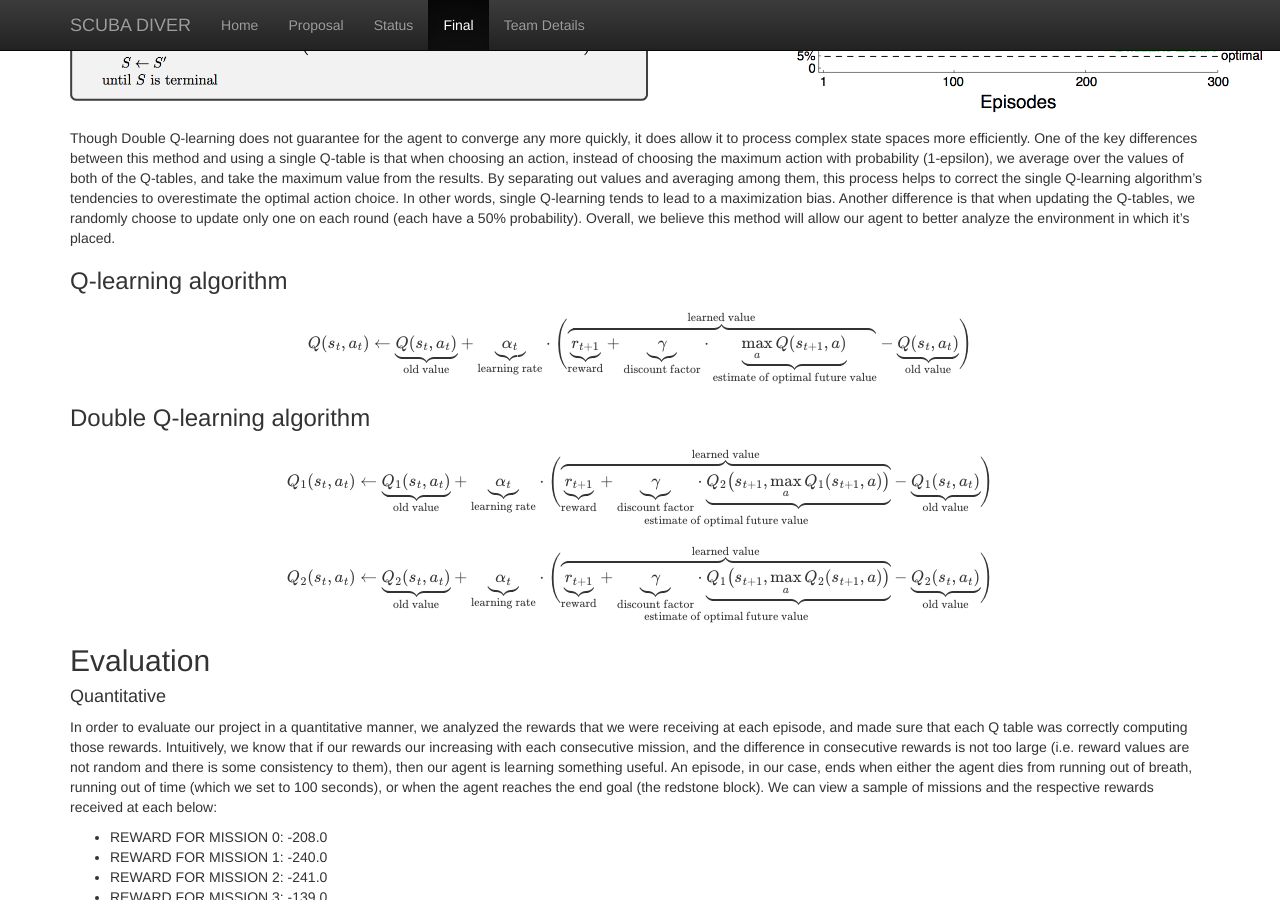
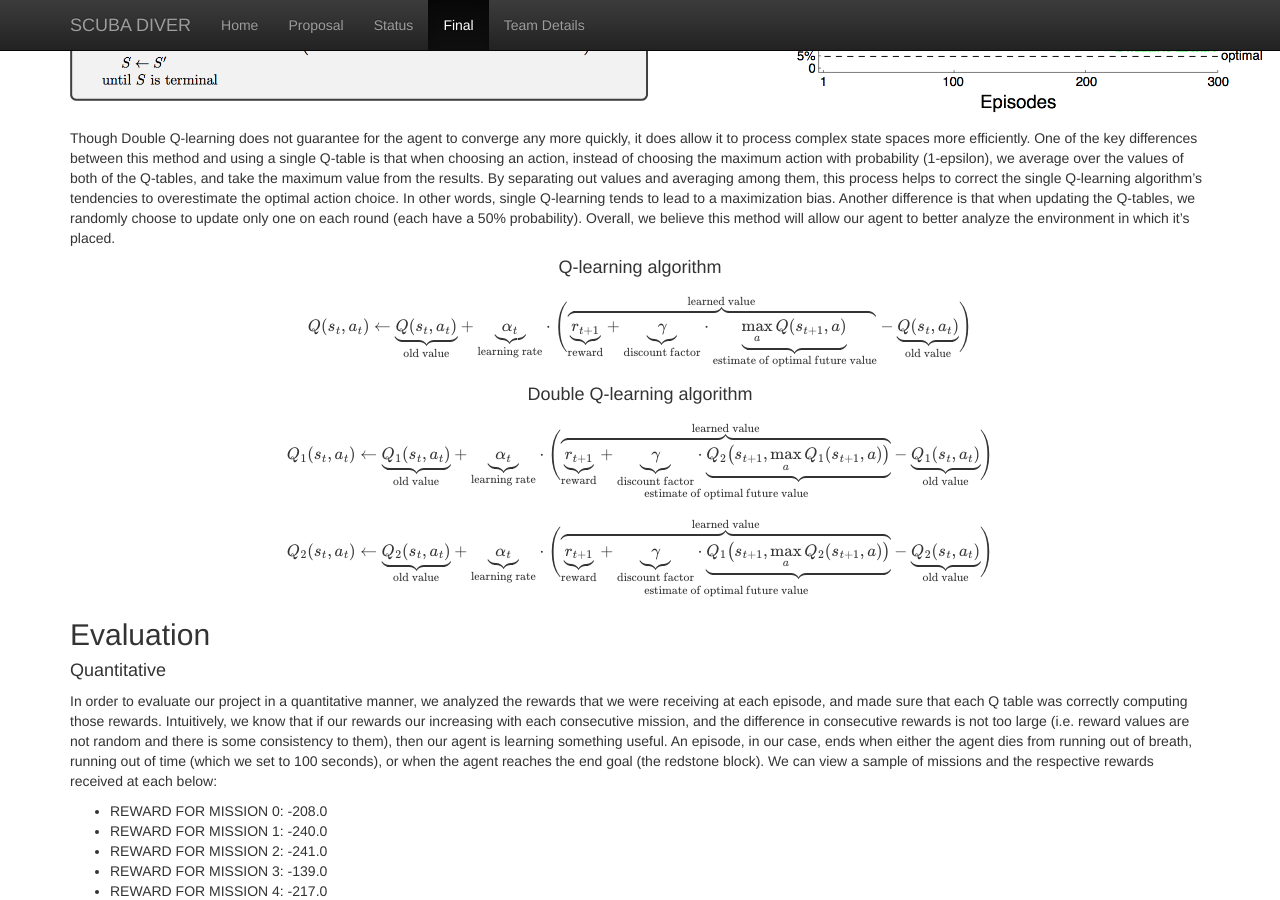
Before and after one commit to andrewdoh/scuba_diver, a Jekyll site: the page built from docs/final.md, in a window 1280 px wide and 900 px high, scrolled down 2750 px. Built offline with Jekyll 4.4.1, drawn with Linux system fonts in a browser that asks for light colours; formulas are drawn with MathJax 3.

Commit message:
Create final.md

```diff
--- a/docs/final.md
+++ b/docs/final.md
@@ -36,12 +36,12 @@ Though Double Q-learning does not guarantee for the agent to converge any more q
 
 
 <p align="center">
-<h3> Q-learning algorithm </h3>
+<h4 align="center"> Q-learning algorithm </h4>
 $$ Q(s_t,a_t)  \leftarrow \underbrace{Q(s_t,a_t)}_{\text{old value}} + \underbrace{\alpha_t}_{\text{learning rate}} \cdot \Bigg(\overbrace{\underbrace{r_{t+1}}_{\text{reward}} + \underbrace{\gamma}_{\text{discount factor}} \cdot \underbrace{\max\limits_{a} Q(s_{t+1},a)}_{\text{estimate of optimal future value}}}^{\text{learned value}}   - \underbrace{Q(s_t,a_t)}_{\text{old value}}  \Bigg)$$
 </p>
 
 <p align="center">
-<h3>Double Q-learning algorithm</h3>
+<h4 align="center">Double Q-learning algorithm</h4>
 $$ Q_{1}(s_t,a_t)  \leftarrow \underbrace{Q_{1}(s_t,a_t)}_{\text{old value}} + \underbrace{\alpha_t}_{\text{learning rate}} \cdot \Bigg(\overbrace{\underbrace{r_{t+1}}_{\text{reward}} +  \underbrace{\gamma}_{\text{discount factor}} \cdot \underbrace{Q_{2} \big(s_{t+1},\max\limits_{a} Q_{1}(s_{t+1},a)\big)}}^{\text{learned value}}_{\text{estimate of optimal future value}}  - \underbrace{Q_{1}(s_t,a_t)}_{\text{old value}}  \Bigg)$$
 $$ Q_{2}(s_t,a_t)  \leftarrow \underbrace{Q_{2}(s_t,a_t)}_{\text{old value}} + \underbrace{\alpha_t}_{\text{learning rate}} \cdot \Bigg(\overbrace{\underbrace{r_{t+1}}_{\text{reward}} +  \underbrace{\gamma}_{\text{discount factor}} \cdot \underbrace{Q_{1} \big(s_{t+1},\max\limits_{a} Q_{2}(s_{t+1},a)\big)}}^{\text{learned value}}_{\text{estimate of optimal future value}} - \underbrace{Q_{2}(s_t,a_t)}_{\text{old value}}  \Bigg)$$
 </p>
```
